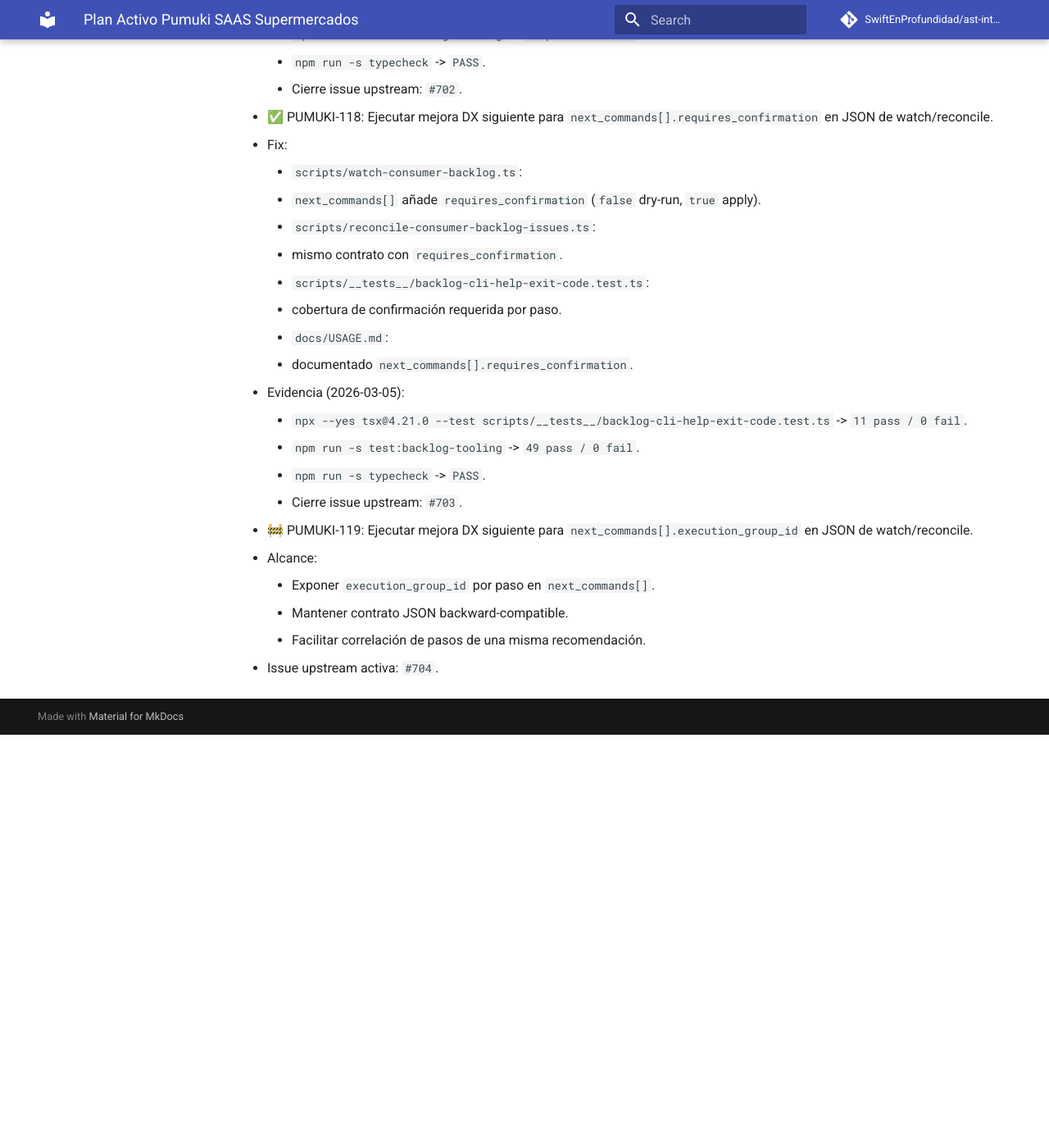
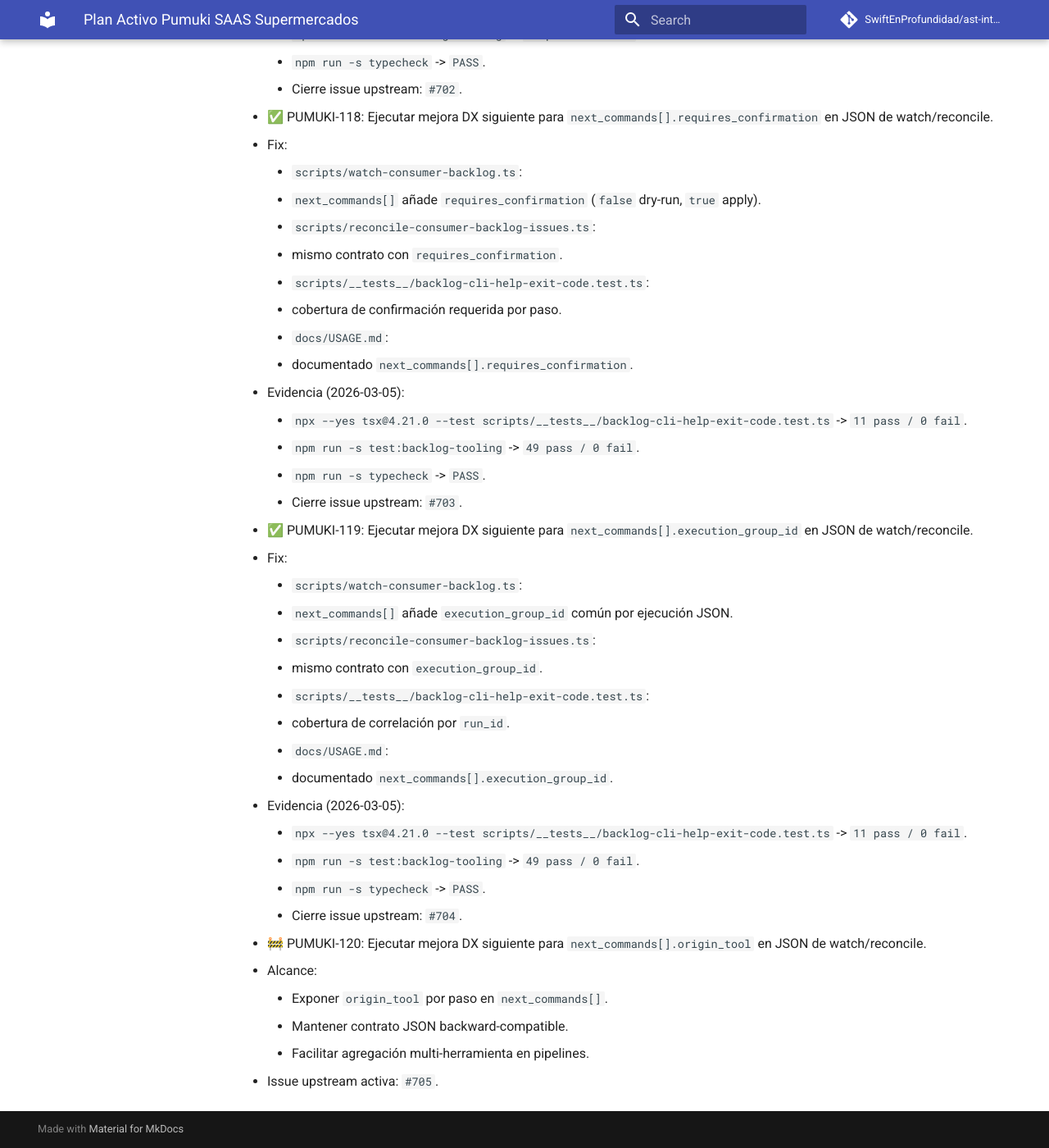
Before and after one commit to SwiftEnProfundidad/ast-intelligence-hooks, an MkDocs documentation site: the page built from docs/seguimiento-activo-pumuki-saas-supermercados.md, in a window 1280 px wide and 1400 px high, scrolled down 51439 px. Shown: the whole window at 82% size. Built offline with MkDocs 1.6.1 and Material for MkDocs 9.7.7, drawn with Linux system fonts in a browser that asks for light colours; comment, search, counter and statistics services are not loaded; before the commit the page ends 52335 px from its top, so only the background shows below that.

Commit message:
feat(backlog): add execution group correlation to steps

```diff
--- a/docs/seguimiento-activo-pumuki-saas-supermercados.md
+++ b/docs/seguimiento-activo-pumuki-saas-supermercados.md
@@ -1446,9 +1446,25 @@
     - `npm run -s typecheck` -> `PASS`.
     - Cierre issue upstream: `#703`.
 
-- 🚧 PUMUKI-119: Ejecutar mejora DX siguiente para `next_commands[].execution_group_id` en JSON de watch/reconcile.
+- ✅ PUMUKI-119: Ejecutar mejora DX siguiente para `next_commands[].execution_group_id` en JSON de watch/reconcile.
+  - Fix:
+    - `scripts/watch-consumer-backlog.ts`:
+      - `next_commands[]` añade `execution_group_id` común por ejecución JSON.
+    - `scripts/reconcile-consumer-backlog-issues.ts`:
+      - mismo contrato con `execution_group_id`.
+    - `scripts/__tests__/backlog-cli-help-exit-code.test.ts`:
+      - cobertura de correlación por `run_id`.
+    - `docs/USAGE.md`:
+      - documentado `next_commands[].execution_group_id`.
+  - Evidencia (2026-03-05):
+    - `npx --yes tsx@4.21.0 --test scripts/__tests__/backlog-cli-help-exit-code.test.ts` -> `11 pass / 0 fail`.
+    - `npm run -s test:backlog-tooling` -> `49 pass / 0 fail`.
+    - `npm run -s typecheck` -> `PASS`.
+    - Cierre issue upstream: `#704`.
+
+- 🚧 PUMUKI-120: Ejecutar mejora DX siguiente para `next_commands[].origin_tool` en JSON de watch/reconcile.
   - Alcance:
-    - Exponer `execution_group_id` por paso en `next_commands[]`.
+    - Exponer `origin_tool` por paso en `next_commands[]`.
     - Mantener contrato JSON backward-compatible.
-    - Facilitar correlación de pasos de una misma recomendación.
-  - Issue upstream activa: `#704`.
+    - Facilitar agregación multi-herramienta en pipelines.
+  - Issue upstream activa: `#705`.
```
Also changed, not shown: docs/USAGE.md (+2 -0 lines), docs/registro-maestro-de-seguimiento.md (+2 -2 lines), 3 other files.
